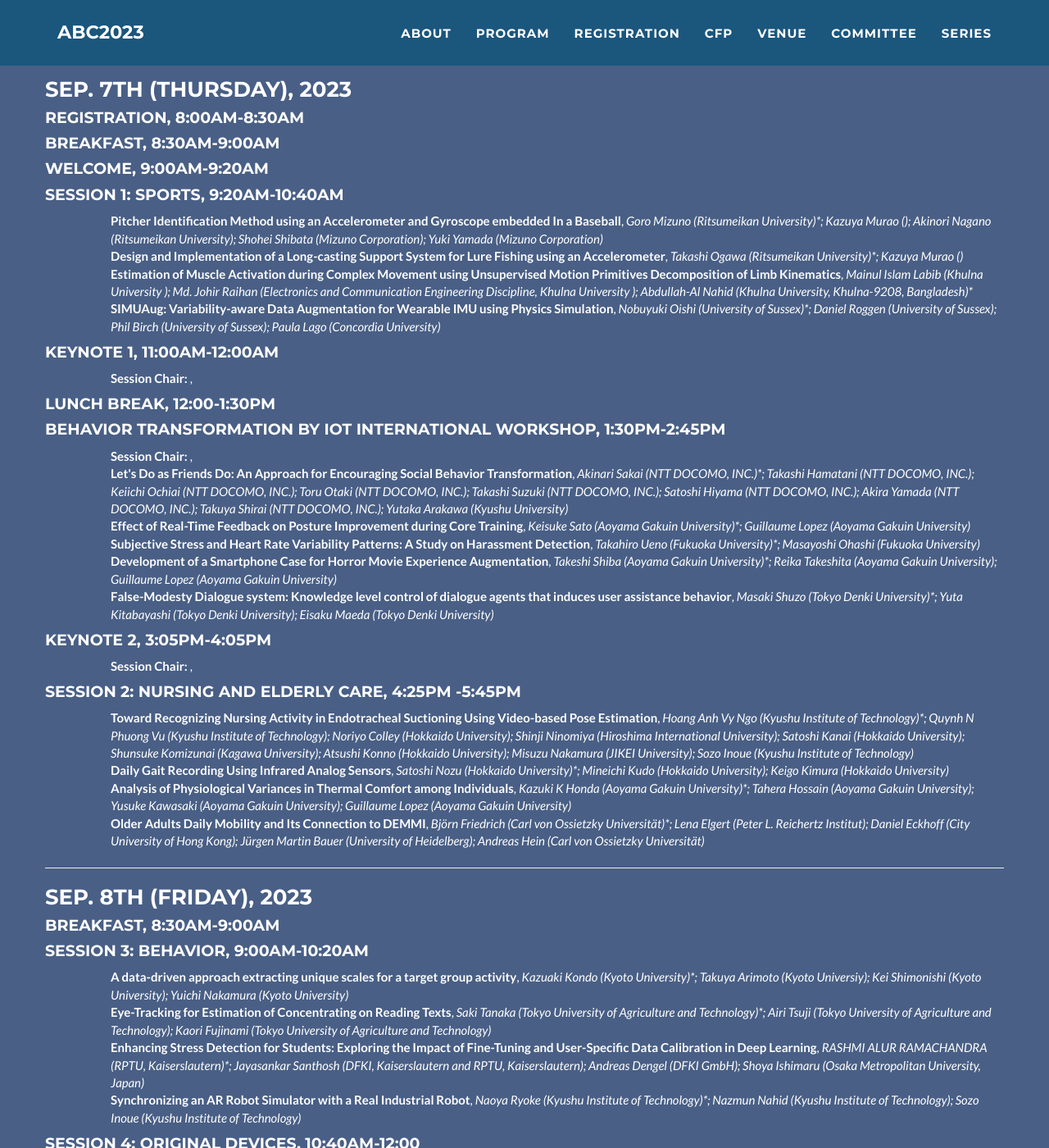
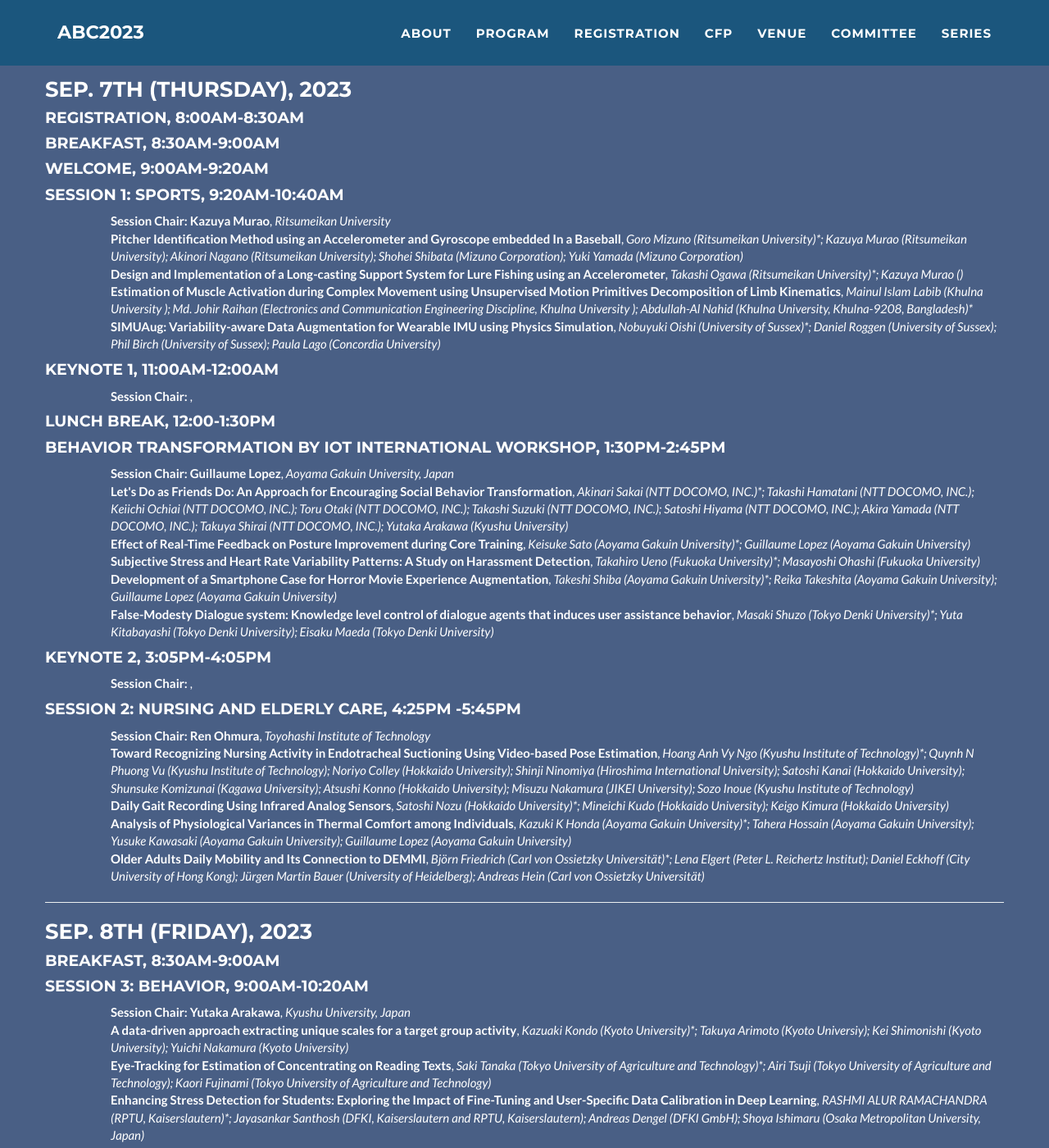
Before and after one commit to abc-research/abc-research.github.io, a Jekyll site: the page built from index.html, in a window 1280 px wide and 1400 px high, scrolled down 3749 px. Shown: the whole window at 82% size. Built offline with Jekyll 4.4.1, drawn with Linux system fonts in a browser that asks for light colours; some of the changed text lies outside the part shown.

Commit message:
Update _config.yml

```diff
--- a/_config.yml
+++ b/_config.yml
@@ -101,10 +101,10 @@ program:
       - name: "Session 1: Sports"
         time: "9:20am-10:40am"
         paper:
-#          - title: "Session Chair: "
-#            authors: ""
+          - title: "Session Chair: Kazuya Murao"
+            authors: "Ritsumeikan University"
           - title: "Pitcher Identification Method using an Accelerometer and Gyroscope embedded In a Baseball"
-            authors: "Goro Mizuno (Ritsumeikan University)*; Kazuya Murao (); Akinori Nagano (Ritsumeikan University); Shohei Shibata (Mizuno Corporation); Yuki Yamada (Mizuno Corporation)"
+            authors: "Goro Mizuno (Ritsumeikan University)*; Kazuya Murao (Ritsumeikan University); Akinori Nagano (Ritsumeikan University); Shohei Shibata (Mizuno Corporation); Yuki Yamada (Mizuno Corporation)"
           - title: "Design and Implementation of a Long-casting Support System for Lure Fishing using an Accelerometer"
             authors: "Takashi Ogawa (Ritsumeikan University)*; Kazuya Murao ()"
           - title: "Estimation of Muscle Activation during Complex Movement using Unsupervised Motion Primitives Decomposition of Limb Kinematics"
@@ -123,7 +123,8 @@ program:
       - name: "Behavior Transformation by IoT International Workshop"
         time: "1:30pm-2:45pm"
         paper:
-          - title: "Session Chair: "
+          - title: "Session Chair: Guillaume Lopez"
+            authors: "Aoyama Gakuin University, Japan"
           - title: "Let's Do as Friends Do: An Approach for Encouraging Social Behavior Transformation"
             authors: "Akinari Sakai (NTT DOCOMO, INC.)*; Takashi Hamatani (NTT DOCOMO, INC.); Keiichi Ochiai (NTT DOCOMO, INC.); Toru Otaki (NTT DOCOMO, INC.); Takashi Suzuki (NTT DOCOMO, INC.); Satoshi Hiyama (NTT DOCOMO, INC.); Akira Yamada (NTT DOCOMO, INC.); Takuya Shirai (NTT DOCOMO, INC.); Yutaka Arakawa (Kyushu University)"
           - title: "Effect of Real-Time Feedback on Posture Improvement during Core Training"
@@ -144,8 +145,8 @@ program:
       - name: "Session 2: Nursing and Elderly Care"
         time: "4:25pm -5:45pm"
         paper:
-#          - title: "Session Chair: "
-#            authors: "Rice University, USA"
+          - title: "Session Chair: Ren Ohmura"
+            authors: "Toyohashi Institute of Technology"
           - title: "Toward Recognizing Nursing Activity in Endotracheal Suctioning Using Video-based Pose Estimation"
             authors: "Hoang Anh Vy Ngo (Kyushu Institute of Technology)*; Quynh N Phuong Vu (Kyushu Institute of Technology); Noriyo Colley (Hokkaido University); Shinji Ninomiya (Hiroshima International University); Satoshi Kanai (Hokkaido University); Shunsuke Komizunai (Kagawa University); Atsushi Konno (Hokkaido University); Misuzu Nakamura (JIKEI University); Sozo Inoue (Kyushu Institute of Technology)"
           - title: "Daily Gait Recording Using Infrared Analog Sensors"
@@ -161,8 +162,8 @@ program:
       - name: "Session 3: Behavior"
         time: "9:00am-10:20am"
         paper:
-#          - title: "Session Chair: "
-#            authors: "Kyushu Institute of Technology, Japan"
+          - title: "Session Chair: Yutaka Arakawa"
+            authors: "Kyushu University, Japan"
           - title: "A data-driven approach extracting unique scales for a target group activity"
             authors: "Kazuaki Kondo (Kyoto University)*; Takuya Arimoto (Kyoto Universiy); Kei Shimonishi (Kyoto University); Yuichi Nakamura (Kyoto University)"
           - title: "Eye-Tracking for Estimation of Concentrating on Reading Texts"
@@ -215,9 +216,9 @@ program:
       - name: "Town Hall Meeting"
         time: "4:30pm-5:30pm"
         paper:
-#          - title: "Session Chair: Atiqur Rahman Ahad"
-#            authors: "University of East London, UK"
-      - name: "Banquet"
+          - title: "Session Chair: Atiqur Rahman Ahad"
+            authors: "University of East London, UK"
+      - name: "Banquet at Bremerhof"
         time: "7pm"
   - date: "Sep. 9th (Saturday), 2023"
     session:
@@ -226,8 +227,8 @@ program:
       - name: "Heatrstoke Challenge"
         time: "9:00am-10:00am"
         paper:
-#          - title: "Session Chair: Shigeyuki Miyaki"
-#            authors: "The University of Shiga Prefecture, Japan"
+          - title: "Session Chair: Tahera Hossain"
+            authors: "Aoyama Gakuin University, Japan"
           - title: "Personal Thermal Assessment using Feature Reduction and Machine Learning Techniques"
             authors: "Afsana Mimi (East West University)*; Md. Golam Rasul (University of Potsdam, Germany); Tanjila Alam Sathi (Islamic University of Technology ); Lutfun Nahar Lota (Islamic University of Technology )"
           - title: "Thermal Comfort Sensation Detection using a LSTM Autoencoder in combination with an ANN"
```
